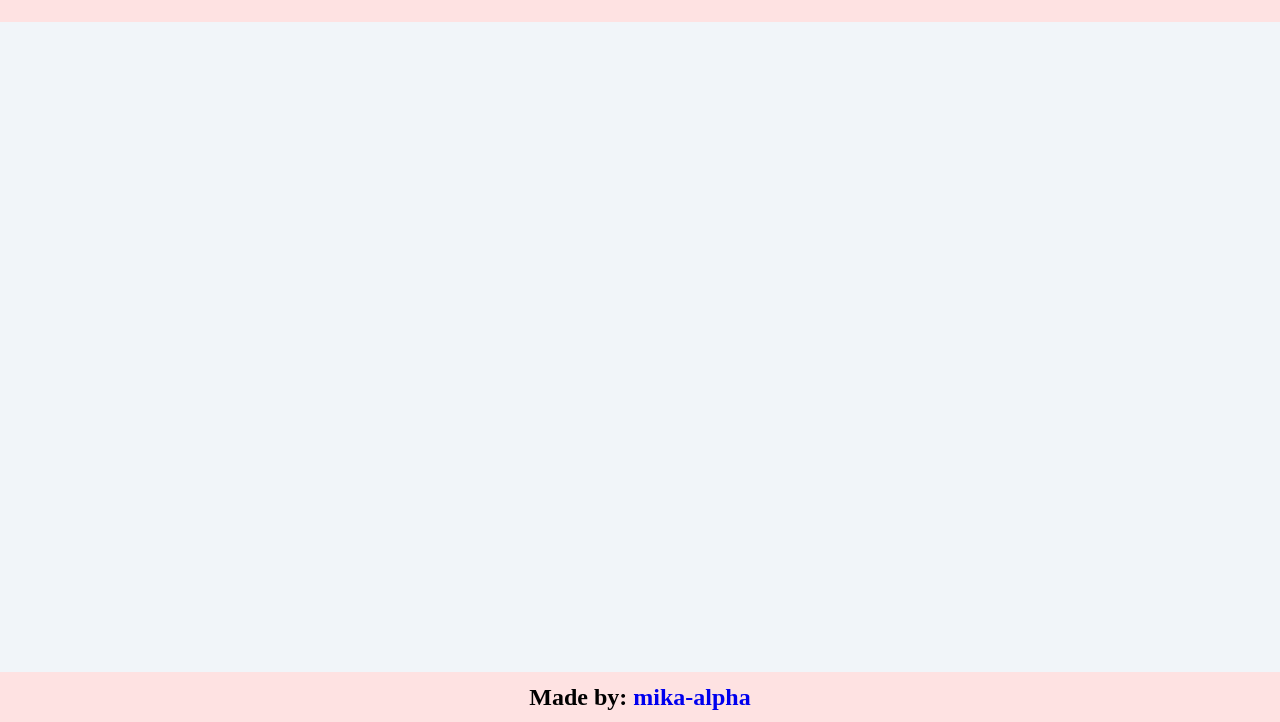
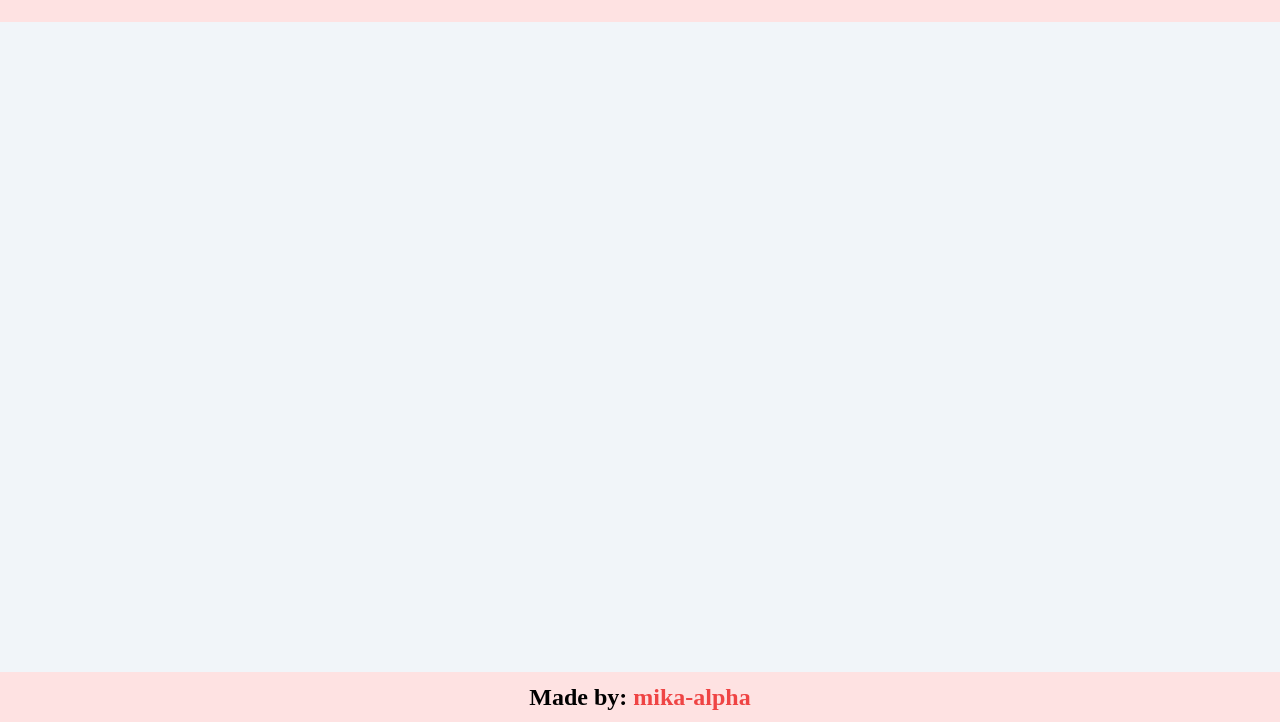
Before and after one commit to mika-alpha/library, a plain HTML site: page index.html in a window 1280 px wide. Shown: the part 78-800 px from the top of the page. Drawn offline with Linux system fonts and the light colour scheme; a web font is replaced by a local one.

Commit message:
Change anchor color

```diff
--- a/style.css
+++ b/style.css
@@ -205,6 +205,7 @@ body{
     display: none;
 }
 
-a{
+a, a:visited{
     text-decoration: none;
+    color: var(--clicked);
 }
```
